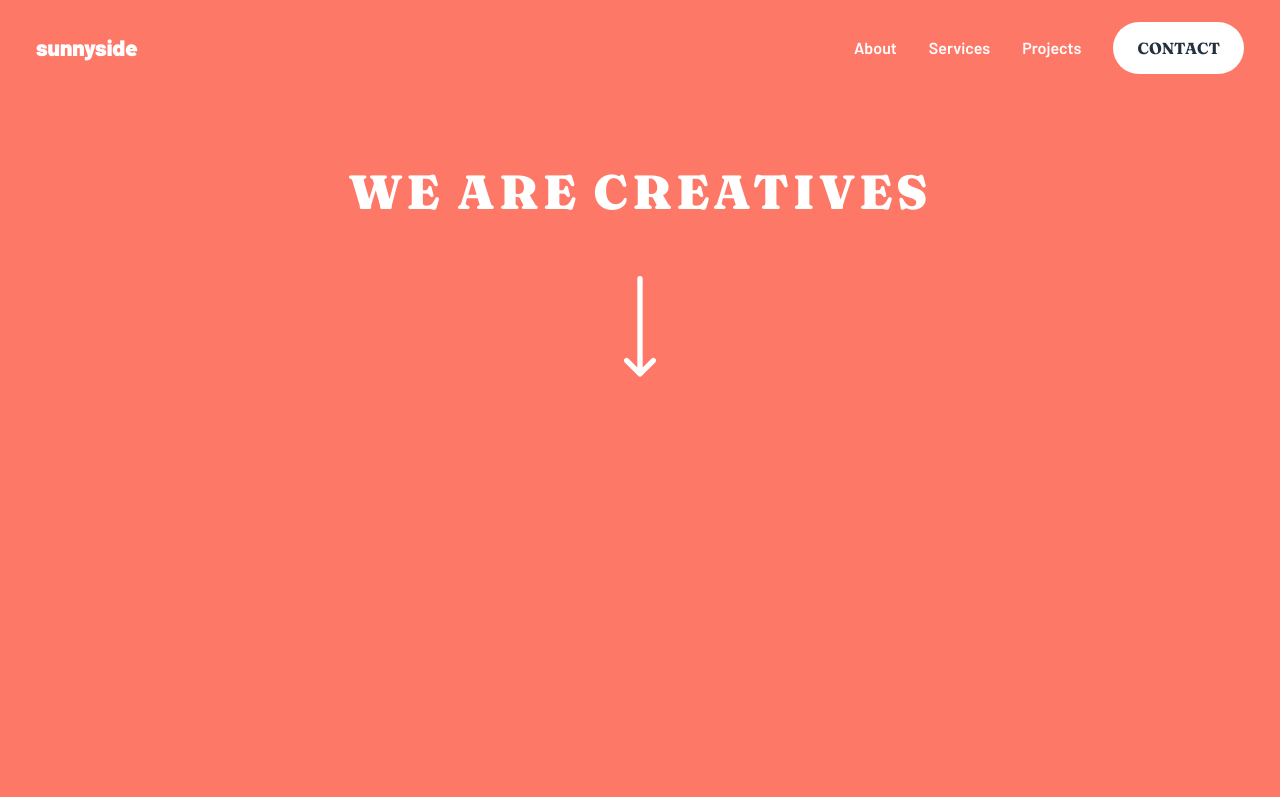
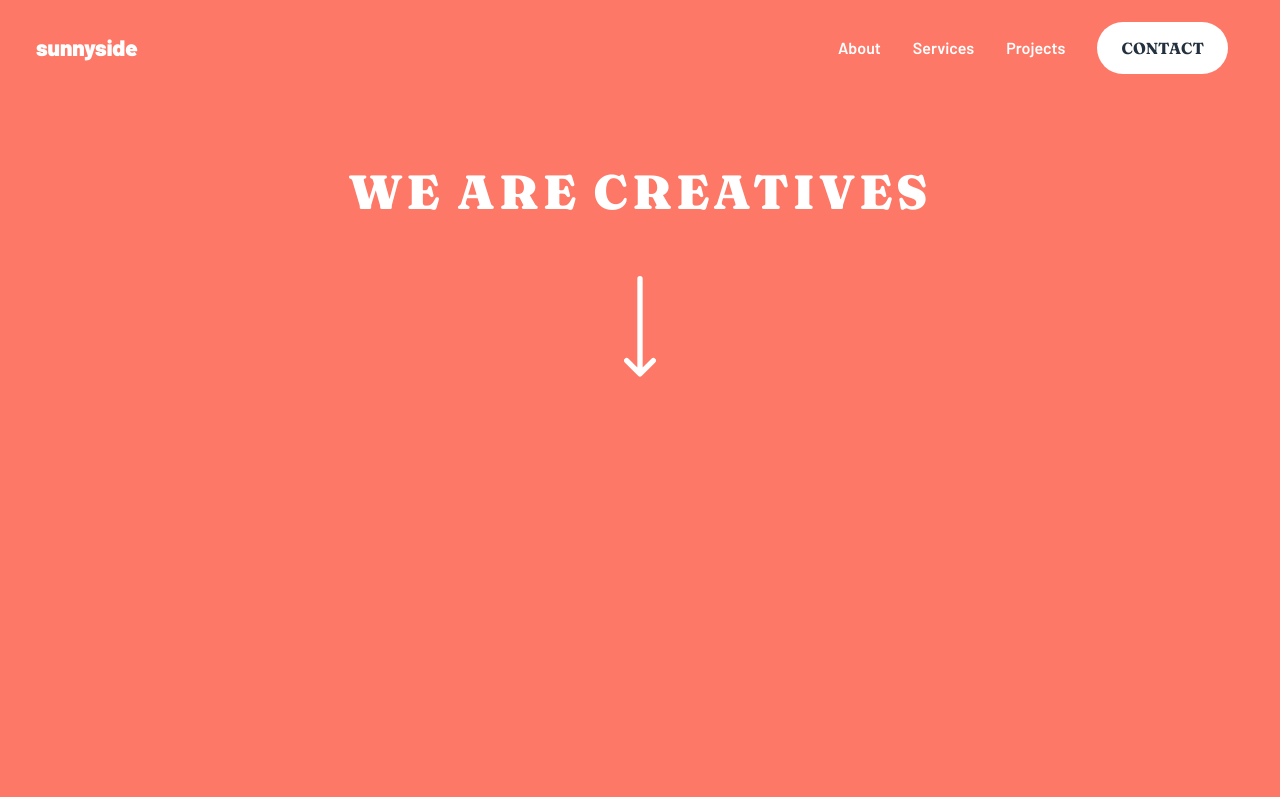
Before and after one commit to Stephane0713/sunnyrise, a website built with webpack: page public/index.html in a window 1280 px wide. Shown: the top 797 px of the page. Built offline with nearby package versions, Linux system fonts and the light colour scheme; files whose address does not match are found by name.

Commit message:
style is done (need verification tho)

```diff
--- a/public/index.html
+++ b/public/index.html
@@ -23,7 +23,7 @@
             <div class="header__top-bar">
                 <a href="#" class="header__logo">sunnyside</a>
                 <div class="header__menu-burger"><img src="../images/icon-hamburger.svg" alt="burger"></div>
-                <nav class="header__nav">
+                <nav class="header__nav active">
                     <ul class="header__list">
                         <li class="header__item">
                             <a href="#" class="header__link">About</a>
--- a/src/scss/layouts/_header.scss
+++ b/src/scss/layouts/_header.scss
@@ -11,6 +11,7 @@
         justify-content: space-between;
         align-items: center;
         height: 6rem;
+        position: relative;
     }
 
     &__logo {
@@ -22,22 +23,44 @@
 
     &__nav {
         display: none;
+        position: absolute;
+        top: 8rem;
+        left: 0;
+        background-color: $clr-white;
+        text-align: center;
+        width: 100%;
+        padding: 1rem;
+
+        &::after {
+            position: absolute;
+            right: 0;
+            top: -30px;
+            content: "";
+            border: 30px solid transparent;
+            border-right-color: $clr-white;
+        }
+
+        &.active {
+            display: block;
+        }
     }
 
     &__list {
-        display: flex;
         margin: 0;
         padding: 0;
         list-style: none;
     }
 
+    &__item {
+        margin: 2rem;
+    }
+
     &__link {
-        color: $clr-white;
+        color: $clr-gray-blue-900;
         text-decoration: none;
-        margin-left: 2em;
 
         &--btn {
-            background-color: $clr-white;
+            background-color: $clr-yellow;
             color: $clr-gray-blue-900;
             font-family: $ft-fraunces;
             text-transform: uppercase;
@@ -60,6 +83,35 @@
 
         &__nav {
             display: block;
+            position: static;
+            background-color: transparent;
+
+            &::after {
+                display: none;
+            }
+        }
+
+        &__list {
+            display: flex;
+            justify-content: flex-end;
+        }
+
+        &__item {
+            margin: 0 0 0 2rem;
+        }
+
+        &__link {
+            color: $clr-white;
+
+            &--btn {
+                background-color: $clr-white;
+                color: $clr-gray-blue-900;
+
+                &:hover {
+                    background-color: rgba($clr-white, 0.3);
+                    color: $clr-white;
+                }
+            }
         }
     }
 }
```
